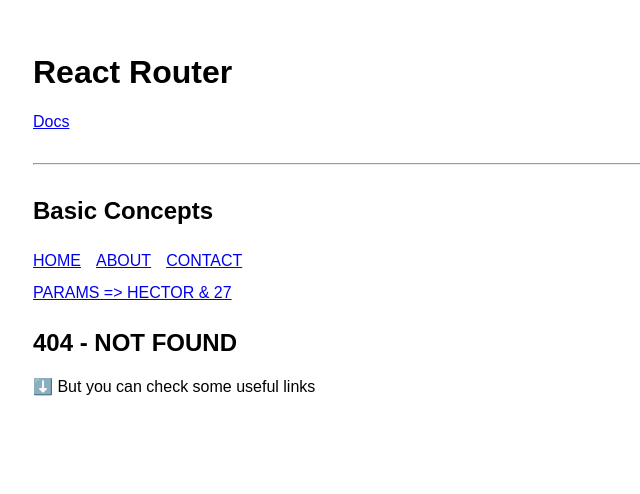
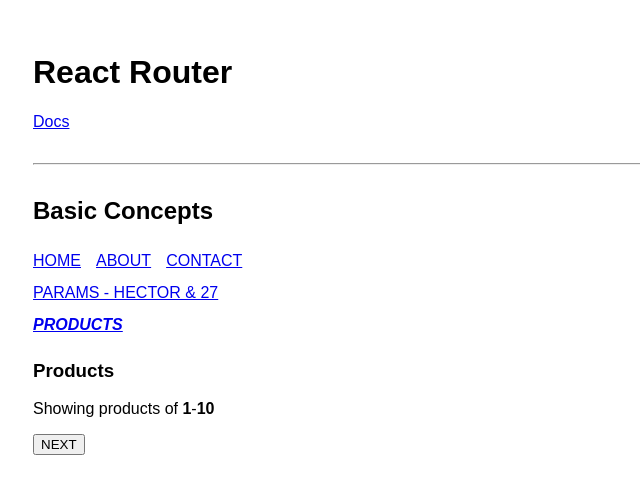
Before and after one commit to hector-mendoza/react, a React (Create React App) app in the folder react-router/: page /products in a window 1280 px wide. Before the commit this address had no page. Shown: the top 494 px of the page, without its empty margins (0-640 px from the left). Built offline with nearby package versions, Linux system fonts and the light colour scheme.

Commit message:
React Router: QueryParams useLocation & useHistory

```diff
--- a/react-router/src/components/BasicConcepts.js
+++ b/react-router/src/components/BasicConcepts.js
@@ -8,6 +8,7 @@
 import Error404 from "../pages/Error404";
 import Nav from "./Nav";
 import User from "../pages/User";
+import Products from "../pages/Products";
 
 // SWITCH was replaced by ROUTES
 const BasicConcepts = () => {
@@ -22,6 +23,7 @@
                         <Route index element={<Home />} />
                         <Route path="/about" element={<About />} />
                         <Route path="/contact" element={<Contact />} />
+                        <Route path="/products" element={<Products />} />
 
                         {/* Friendly URL */}
                         <Route path="/user/:username/:age" element={<User />} />
--- a/react-router/src/components/Nav.js
+++ b/react-router/src/components/Nav.js
@@ -8,7 +8,6 @@
             <Link to="/contact">Contact</Link> */}
 
             {/* NavLinks*/}
-
             {/* we add the prop => end,  to ensure this component isn't matched as "active" when its descendant paths are matched. */}
             <NavLink to="/" end>Home</NavLink>
 
@@ -17,7 +16,12 @@
 
             {/* Send PARAMS by URL */}
             <div>
-                <Link to="/user/hector/27">Params => Hector & 27</Link>
+                <NavLink to="/user/hector/27">Params - Hector & 27</NavLink>
+            </div>
+
+            {/* QUERY PARAMS */}
+            <div>
+                <NavLink to="/products">Products</NavLink>
             </div>
         </nav>
     );
--- /dev/null
+++ b/react-router/src/pages/Products.js
@@ -0,0 +1,46 @@
+import { useLocation, useNavigate } from "react-router-dom";
+
+const Products = () => {
+
+    // NOTE: Hook => Uselocation()
+    let location = useLocation();
+    let { search } = location;
+
+    // Serialize the URL
+    let query = new URLSearchParams(search);
+
+    // Show 10 by 10 - pagination
+    const LIMIT = 10;
+
+    // convert to INT so we can add/decrease values of the pagination
+    let start = parseInt(query.get("start")) || 1,
+        end = parseInt(query.get("end")) || LIMIT;
+
+    // NOTE: Hook => useNavigate()
+    let navigate = useNavigate();
+    // console.log(navigate);
+
+
+    const handlePrev = () => {
+        navigate(`?start=${start - LIMIT}&end=${end - LIMIT}`)
+    }
+    const handleNext = () => {
+        navigate(`?start=${start + LIMIT}&end=${end + LIMIT}`)
+    }
+
+    // /products?start=1&end=2
+    return (
+        <div>
+            <h3>Products</h3>
+            <p>Showing products of <b>{start}</b>-<b>{end}</b></p>
+
+            {/* if start is more than LIMIT */}
+            {
+                start > LIMIT && <button onClick={handlePrev}>PREV</button>
+            }
+            <button onClick={handleNext}>NEXT</button>
+        </div>
+    );
+}
+
+export default Products;
```
